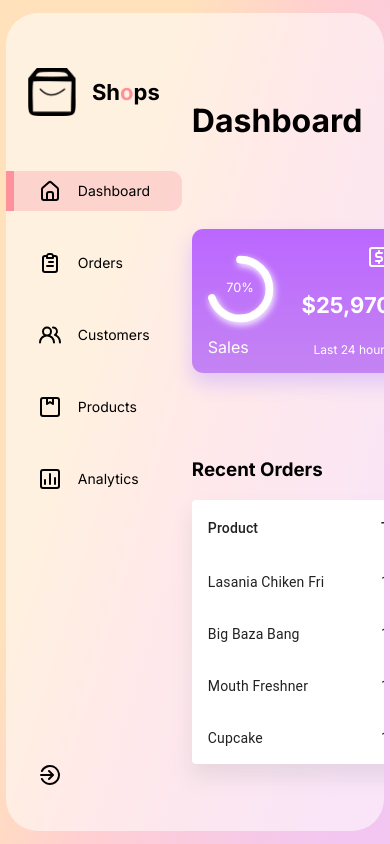
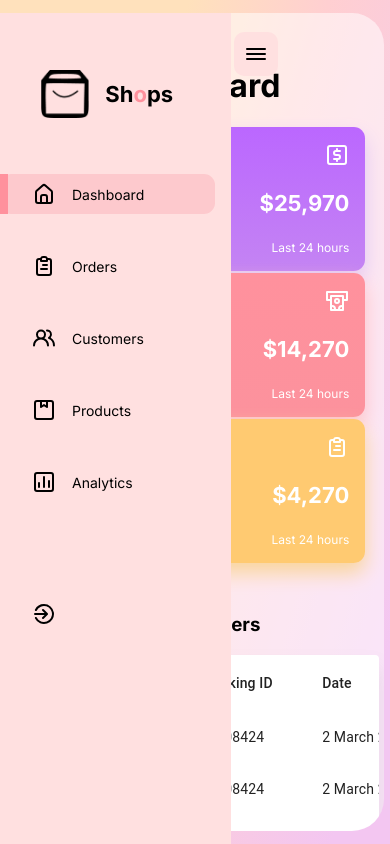
Before and after one commit to cotnals99/reactAdmin, a React (Create React App) app: page / in a window 390 px wide. Built offline with nearby package versions, Linux system fonts and the light colour scheme.

Commit message:
Completed Responsive Screen

```diff
--- a/src/App.css
+++ b/src/App.css
@@ -35,3 +35,16 @@
     grid-template-columns: 11rem auto 20rem;
     gap: 10px;
   }
+
+  @media screen and (max-width: 1200px) {
+    .AppGlass{
+      grid-template-columns: 10% 50% auto;
+      overflow-y: scroll;
+    }
+  }
+
+  @media screen and (max-width: 768px) {
+    .AppGlass{
+      grid-template-columns: 1fr;
+    }
+  }
--- a/src/components/Card/Card.css
+++ b/src/components/Card/Card.css
@@ -93,3 +93,21 @@
 .chartContainer{
     width: 70%;
 }
+
+
+@media screen and (max-width: 1200px) {
+    .ExpandedCard {
+      top: 2rem;
+      height: 45vh;
+      left: 6rem;
+    }
+  }
+
+  @media screen and (max-width: 768px) {
+    .ExpandedCard {
+      top: 8rem;
+      height: 50%;
+      left: 25px;
+      width: 80%;
+    }
+  }
--- a/src/components/Cards/Cards.css
+++ b/src/components/Cards/Cards.css
@@ -6,3 +6,19 @@
 .parentContainer{
     width: 100%;
 }
+
+@media screen and (max-width: 1200px) {
+    .Cards{
+      flex-direction: column;
+    }
+    .parentContainer{
+      height: 9rem;
+    }
+  }
+
+  @media screen and (max-width: 768px)
+  {
+    .Cards{
+      width: 90%;
+    }
+  }
--- a/src/components/MainDash/MainDash.css
+++ b/src/components/MainDash/MainDash.css
@@ -3,3 +3,17 @@
     flex-direction: column;
     justify-content: space-evenly;
 }
+
+@media screen and (max-width: 1200px) {
+    .MainDash{
+        justify-content:flex-start;
+        margin-top: 2rem;
+    }
+}
+
+@media screen and (max-width: 768px)
+{
+    .MainDash{
+        align-items: center;
+    }
+}
--- a/src/components/RightSide/RightSide.css
+++ b/src/components/RightSide/RightSide.css
@@ -4,3 +4,23 @@
     justify-content: space-evenly;
     width: 95%
 }
+
+@media screen and (max-width: 1200px) {
+    .RightSide{
+        justify-content: flex-start;
+        margin-top: 3rem;
+    }
+}
+
+@media screen and (max-width: 768px)
+{
+    .RightSide{
+        width: 100%;
+        margin-top: 0;
+    }
+    .RightSide>div{
+        display: flex;
+        flex-direction: column;
+        align-items: center;
+    }
+}
--- a/src/components/SideBar/SideBar.css
+++ b/src/components/SideBar/SideBar.css
@@ -1,13 +1,16 @@
-.SideBar{
+.sidebar {
     display: flex;
     flex-direction: column;
     position: relative;
     padding-top: 4rem;
     transition: all 300ms ease;
   }
+  /* logo */
+  .bars{
+    display: none;
+  }
 
-/* Logo */
-.Logo{
+  .logo {
     display: flex;
     height: 5rem;
     font-weight: bold;
@@ -17,26 +20,24 @@
     justify-content: center;
     height: 4%;
   }
-
-.Logo>img{
-    height: 3rem;
-    width: 3rem;
+  .logo > span > span {
+    color: var(--pink);
   }
 
-.Logo>span>span{
-    color: var(--pink)
+  .logo > img {
+    width: 3rem;
+    height: 3rem;
   }
 
-/* Menu */
 
-.Menu{
+  /* menu */
+  .menu {
+    margin-top: 4rem;
     display: flex;
     flex-direction: column;
-    margin-top: 4rem;
     gap: 2rem;
   }
-
-.menuItem{
+  .menuItem {
     display: flex;
     align-items: center;
     gap: 1rem;
@@ -44,29 +45,73 @@
     margin-left: 2rem;
     position: relative;
     transition: all 300ms ease;
+    border-radius: 0.7rem;
     font-size: 14px;
-    border-radius: 0.7rem;
   }
 
-.menuItem:hover{
+  .menuItem:hover {
     cursor: pointer;
   }
 
-.active{
+  .menu .menuItem:last-child {
+    position: absolute;
+    bottom: 2.3rem;
+    width: 100%;
+  }
+
+  .active {
     background: var(--activeItem);
     margin-left: 0;
   }
-
-.active::before{
-    content: '';
+  .active::before {
+    content: "";
     width: 8px;
     height: 100%;
     background: var(--pink);
     margin-right: calc(1rem - 8px);
   }
 
-.Menu .menuItem:last-child{
-    position: absolute;
-    bottom: 2.3rem;
-    width: 100%;
+
+  /* Tablets */
+  @media screen and (max-width: 1200px) {
+    .menuItem>span{
+      display: none;
     }
+    .logo{
+      display: none;
+    }
+  }
+
+  @media screen and (max-width: 768px) {
+    .sidebar{
+      position: fixed;
+      z-index: 9;
+      background: #ffe0e0;
+      width: 55%;
+      padding-right: 1rem;
+      height: 100%;
+    }
+    .menuItem>span{
+      display: block;
+    }
+    .logo{
+      display: flex;
+    }
+    .menu .menuItem:last-child {
+      position: relative;
+      margin-top: 6rem;
+    }
+    .bars{
+      display: flex;
+      position: fixed;
+      top: 2rem;
+      left:60%;
+      background:#ffe0e0;
+      padding:10px;
+      border-radius: 10px;
+      z-index: 9;
+    }
+    .close{
+      left: -60%;
+    }
+  }
--- a/src/components/SideBar/SideBar.jsx
+++ b/src/components/SideBar/SideBar.jsx
@@ -1,45 +1,64 @@
-import React, {useState} from "react";
-import Logo from "../../imgs/logo.png";
+import React, { useState } from "react";
+import Logo from "../../imgs/logo.png"
+import { UilSignOutAlt } from "@iconscout/react-unicons";
 import { SidebarData } from "../../Data/Data";
-import {UilSignOutAlt} from '@iconscout/react-unicons'
+import { UilBars } from "@iconscout/react-unicons";
+import { motion } from "framer-motion";
 
-import "./SideBar.css";
+import './SideBar.css'
 
-const SideBar = () => {
+const Sidebar = () => {
+  const [selected, setSelected] = useState(0);
 
-    const [selected, setSelected] = useState(0)
+  const [expanded, setExpaned] = useState(true)
+
+  const sidebarVariants = {
+    true: {
+      left : '0'
+    },
+    false:{
+      left : '-60%'
+    }
+  }
+  console.log(window.innerWidth)
   return (
-    <div className="SideBar">
-        {/* Logo */}
-      <div className="Logo">
-        <img src={Logo} alt="" />
+    <>
+      <div className="bars" style={expanded?{left: '60%'}:{left: '5%'}} onClick={()=>setExpaned(!expanded)}>
+        <UilBars />
+      </div>
+    <motion.div className='sidebar'
+    variants={sidebarVariants}
+    animate={window.innerWidth<=768?`${expanded}`:''}
+    >
+      {/* logo */}
+      <div className="logo">
+        <img src={Logo} alt="logo" />
         <span>
-            Sh<span>o</span>ps
+          Sh<span>o</span>ps
         </span>
       </div>
 
-      {/* Menu */}
-      <div className="Menu">
-        {SidebarData.map((item, index)=>{
-            return(
-                <div className={selected===index?'menuItem active':'menuItem'}
-                key={index}
-                onClick={()=>setSelected(index)}
-                >
-                    <item.icon/>
-                    <span>
-                        {item.heading}
-                    </span>
-
-                </div>
-            )
+      <div className="menu">
+        {SidebarData.map((item, index) => {
+          return (
+            <div
+              className={selected === index ? "menuItem active" : "menuItem"}
+              key={index}
+              onClick={() => setSelected(index)}
+            >
+              <item.icon />
+              <span>{item.heading}</span>
+            </div>
+          );
         })}
+        {/* signoutIcon */}
         <div className="menuItem">
-        <UilSignOutAlt/>
+          <UilSignOutAlt />
         </div>
       </div>
-    </div>
+    </motion.div>
+    </>
   );
 };
 
-export default SideBar;
+export default Sidebar;
--- a/src/components/Table/Table.css
+++ b/src/components/Table/Table.css
@@ -22,3 +22,21 @@
 .Details{
     color: #00b5ff!important;
 }
+
+@media screen and (max-width: 1200px) {
+    .Table {
+      width: 170%;
+      margin-top: 2rem;
+    }
+  }
+
+
+  @media screen and (max-width: 768px) {
+    .Table{
+      position: relative;
+      display: flex;
+      flex-direction: column;
+      align-items: center;
+      width: 23rem;
+    }
+  }
```
Lines whose indentation alone changed are shown as unchanged.
